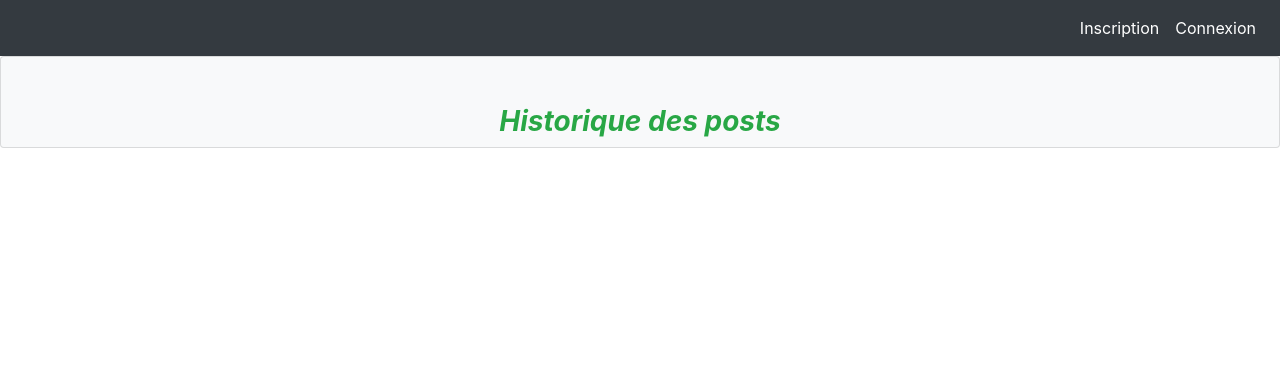
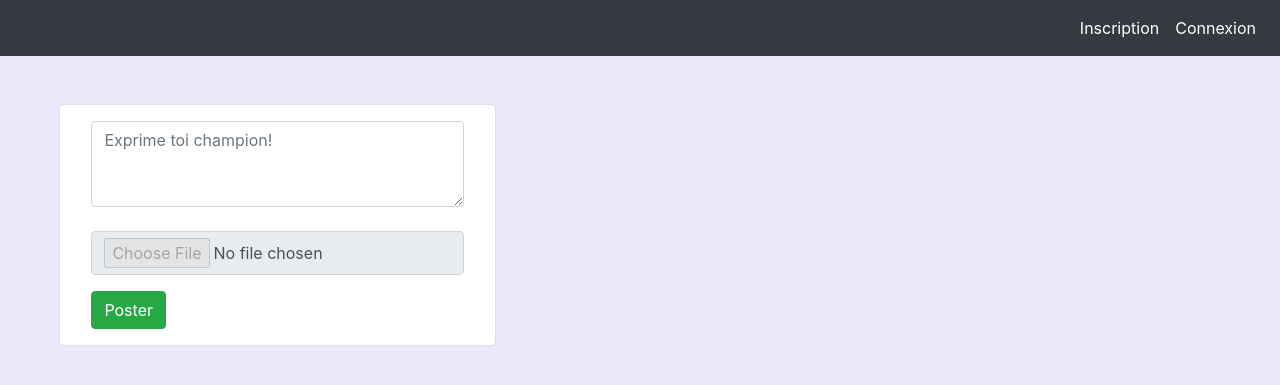
Before and after one commit to johnsonjw48/Annuaire, a Symfony app: template templates/post/index.html.twig in a window 1280 px wide. Shown: the top 385 px of the page. Run offline with Twig, Linux system fonts and the light colour scheme; the template is opened without the code that fills it, so the values that code supplies are empty; some libraries are stand-ins or nearby versions.

Commit message:
post page

```diff
--- a/public/css/style.css
+++ b/public/css/style.css
@@ -1,5 +1,18 @@
+body {
+
+    background-color: rgba(85, 21, 235,0.1);
+
+}
+
+
+
 .card {
     display: flex;
     height: 100%;
     flex-direction: column;
   }
+
+
+.sticky-offset {
+    top: 80px;
+}
--- a/src/Controller/PostController.php
+++ b/src/Controller/PostController.php
@@ -37,9 +37,8 @@ class PostController extends AbstractController
     public function index(PostRepository $postRepository): Response
     {
         $posts=$postRepository->findAll();
-        // dd($posts[0]->getPhoto());
         return $this->render('post/index.html.twig', [
-            'posts' => $posts,
+            'posts' => array_reverse($posts),
         ]);
     }
 
--- a/src/Repository/PostRepository.php
+++ b/src/Repository/PostRepository.php
@@ -28,6 +28,7 @@ class PostRepository extends ServiceEntityRepository
         return $this->createQueryBuilder('p')
             ->andWhere('p.autheur = :val')
             ->setParameter('val', $value)
+            ->orderBy('p.id', 'DESC')
             ->getQuery()
             ->getResult()
         ;
--- a/templates/base.html.twig
+++ b/templates/base.html.twig
@@ -8,13 +8,17 @@
         <link rel="stylesheet" href="https://maxcdn.bootstrapcdn.com/bootstrap/4.0.0/css/bootstrap.min.css" integrity="sha384-Gn5384xqQ1aoWXA+058RXPxPg6fy4IWvTNh0E263XmFcJlSAwiGgFAW/dAiS6JXm" crossorigin="anonymous">
         <link rel="stylesheet" href="https://pro.fontawesome.com/releases/v5.10.0/css/all.css" integrity="sha384-AYmEC3Yw5cVb3ZcuHtOA93w35dYTsvhLPVnYs9eStHfGJvOvKxVfELGroGkvsg+p" crossorigin="anonymous"/>
         <link rel="stylesheet" href="{{ asset('css/style.css') }}">
+
         {% block stylesheets %}
             {{ encore_entry_link_tags('app') }}
         {% endblock %}
 
         {% block javascripts %}
             {{ encore_entry_script_tags('app') }}
+
         {% endblock %}
+
+
     </head>
     <body>
         <nav class="navbar sticky-top  navbar-expand-lg navbar-dark bg-dark ">
@@ -27,7 +31,7 @@
                     </li>
 
                     <li class="nav-item">
-                        <a class="nav-link text-white " href="{{ path('post_new') }}">Publication</a>
+                        <a class="nav-link text-white " href="{{ path('post_new') }}">Groupes</a>
                     </li>
 
                      <li class="nav-item">
@@ -72,6 +76,8 @@
         </nav>
 
 
+
         {% block body %}{% endblock %}
+
     </body>
 </html>
--- a/templates/post/_form.html.twig
+++ b/templates/post/_form.html.twig
@@ -6,7 +6,7 @@
 
                    {{ form_start(form) }}
                     {{ form_widget(form) }}
-                <button class="btn btn-success">{{ button_label|default('Poster') }}</button>
+                        <button class="btn btn-success">{{ button_label|default('Poster') }}</button>
                     {{ form_end(form) }}
 
                 </div>
--- a/templates/post/index.html.twig
+++ b/templates/post/index.html.twig
@@ -4,15 +4,32 @@
 
 {% block body %}
 
-    <div class="card bg-light">
-           <h3 class='text-center mt-5 font-italic font-weight-bold text-success'>Historique des posts</h3>
+
+    <div class='row d-flex justify-content-around'>
+
+         <div class='row col-sm-6 col-md-4 col-xl-4 card mt-5 sticky-top sticky-offset'>
+
+            <div class="p-3 ">
+
+                <form>
+                    <div class="form-group">
+                        <textarea class="form-control" id="exampleFormControlTextarea1" placeholder="Exprime toi champion!" rows="3"></textarea>
+                         <input class="form-control mt-4" type="file" id="formFileDisabled" disabled>
                     </div>
+                </form>
+                <button class="btn btn-success">Poster</button>
+            </div>
+
+         </div>
+
+          <div class='col-sm-6 col-md-4 col-xl-5 '>
+
 
                 {% for post in posts %}
 
                     <div class="row d-flex justify-content-center mt-5 d-flex">
 
-                    <div class="card col-sm-6 col-md-4 bg-light  ">
+                                <div class="card col-sm-12 col-md-12 bg-light  ">
 
                                         <div class="p-3">
                                             <div class="text-info h5 "> {{post.autheur.firstName}}</div>
@@ -31,6 +48,11 @@
 
                 {% endfor %}
 
+          </div>
+
+    </div>
+
+
 
 
 
```
Also changed, not shown: templates/users/index.html.twig (+13 -0 lines), public/uploads/548781a57b1e5e29d398a78022639cb3.jpg (added), public/uploads/8adf7e1b6f4ab660b99b151f7de29398.jpg (added), 1 other file. Lines whose indentation alone changed are shown as unchanged.
